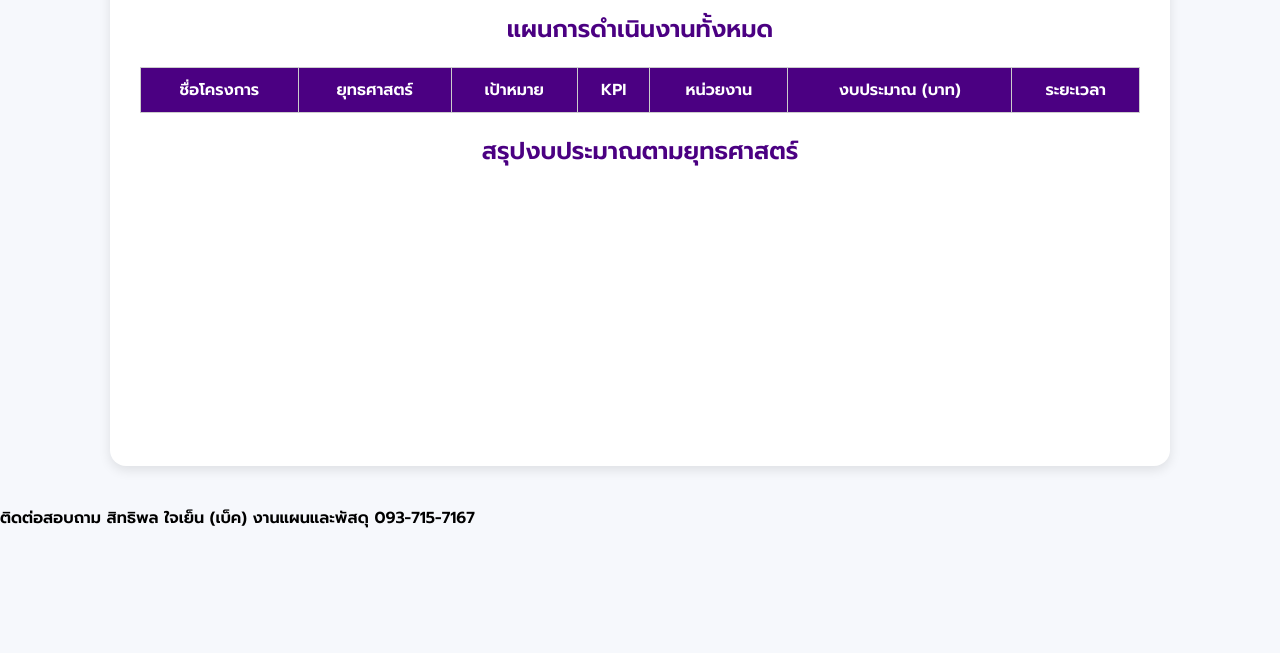
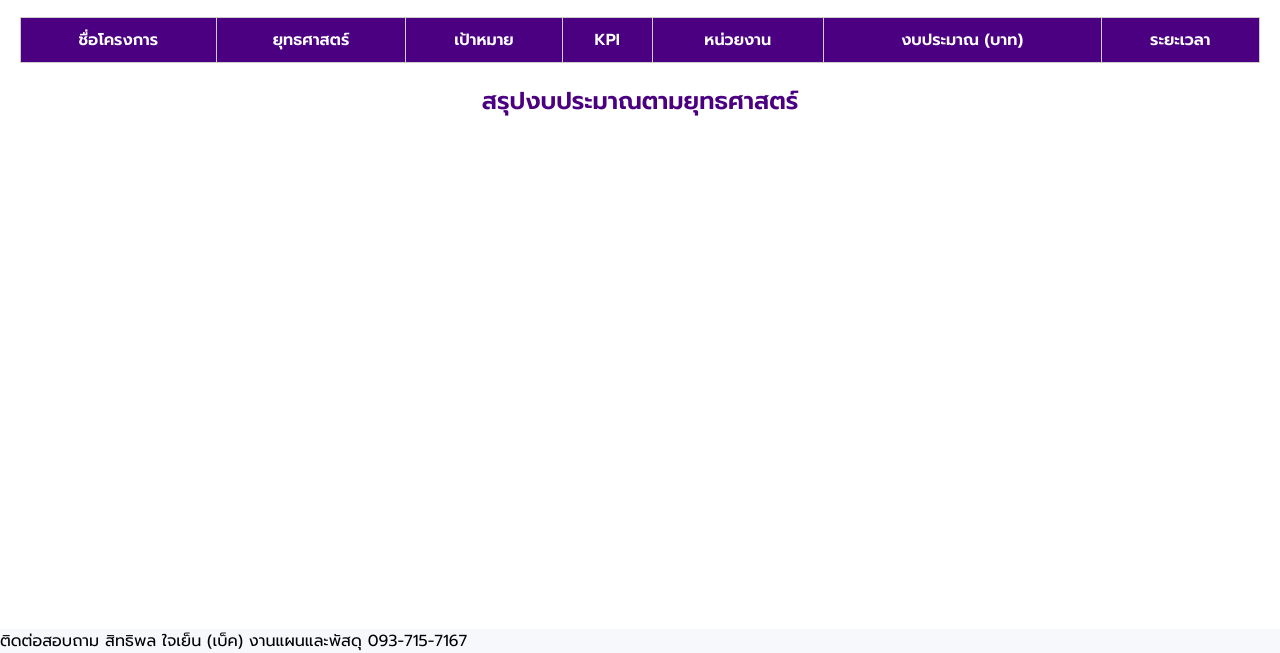
Before and after one commit to STJEducationInformation/pu-project-forms, a plain HTML site: page index.html in a window 1280 px wide. Shown: the part 244-897 px from the top of the page. Before the commit the page ends 800 px from the top, so only its background shows below. Drawn offline with nearby package versions, Linux system fonts and the light colour scheme; no server answers.

Commit message:
Add files via upload

```diff
--- a/index.html
+++ b/index.html
@@ -8,7 +8,16 @@
   <script src="https://cdn.jsdelivr.net/npm/chart.js"></script>
   <style>
     body { font-family: "Prompt", sans-serif; background-color: #f6f8fc; margin:0; padding:0; }
-    .container { max-width: 1000px; margin: 40px auto; background:white; padding:30px; border-radius:16px; box-shadow:0 4px 12px rgba(0,0,0,0.1); }
+    .container {
+  width: 100vw;          /* ใช้ความกว้างเต็มหน้าจอ */
+  min-height: 100vh;     /* ใช้ความสูงเต็มหน้าจอ */
+  margin: 0;             /* ลบ margin เดิม */
+  padding: 20px;         /* ลด padding เล็กน้อย */
+  background: white;
+  box-sizing: border-box; /* รวม padding เข้า width/height */
+  border-radius: 0;      /* เอามุมโค้งออกให้เต็มหน้าจอ */
+  box-shadow: none;      /* ลบเงาออก */
+}
 
     /* Navbar */
     nav { display:flex; align-items:center; background-color:#4b0082; padding:10px 20px; color:white; justify-content:space-between; }
@@ -257,6 +266,7 @@
     showTab('dashboard'); // กลับไป Dashboard อัตโนมัติ
   });
 </script>
-<h4>ติดต่อสอบถาม สิทธิพล ใจเย็น (เบ็ค) งานแผนและพัสดุ 093-715-7167</h4>
+
 </body>
 </html>
+ติดต่อสอบถาม สิทธิพล ใจเย็น (เบ็ค) งานแผนและพัสดุ 093-715-7167
```
